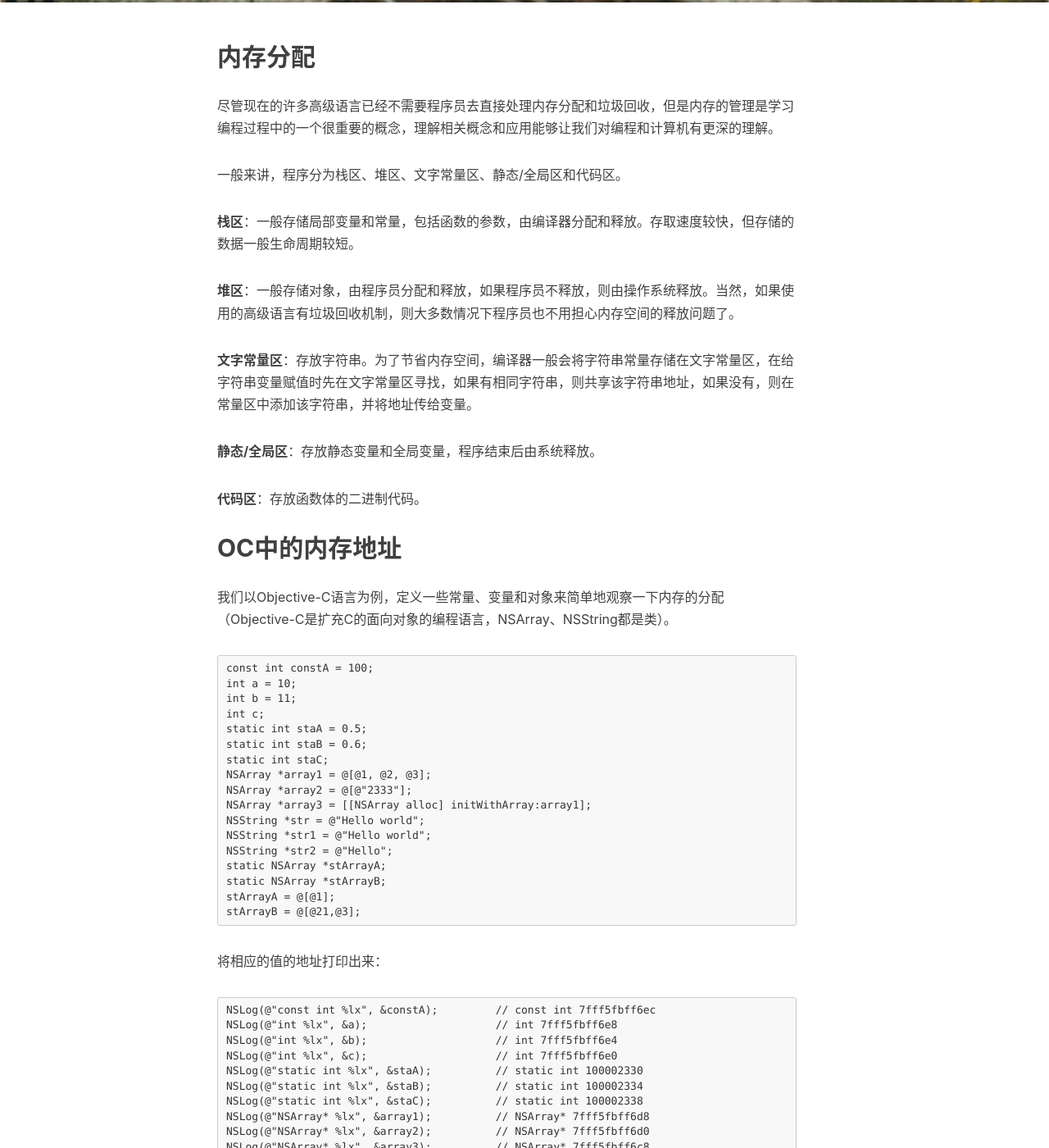
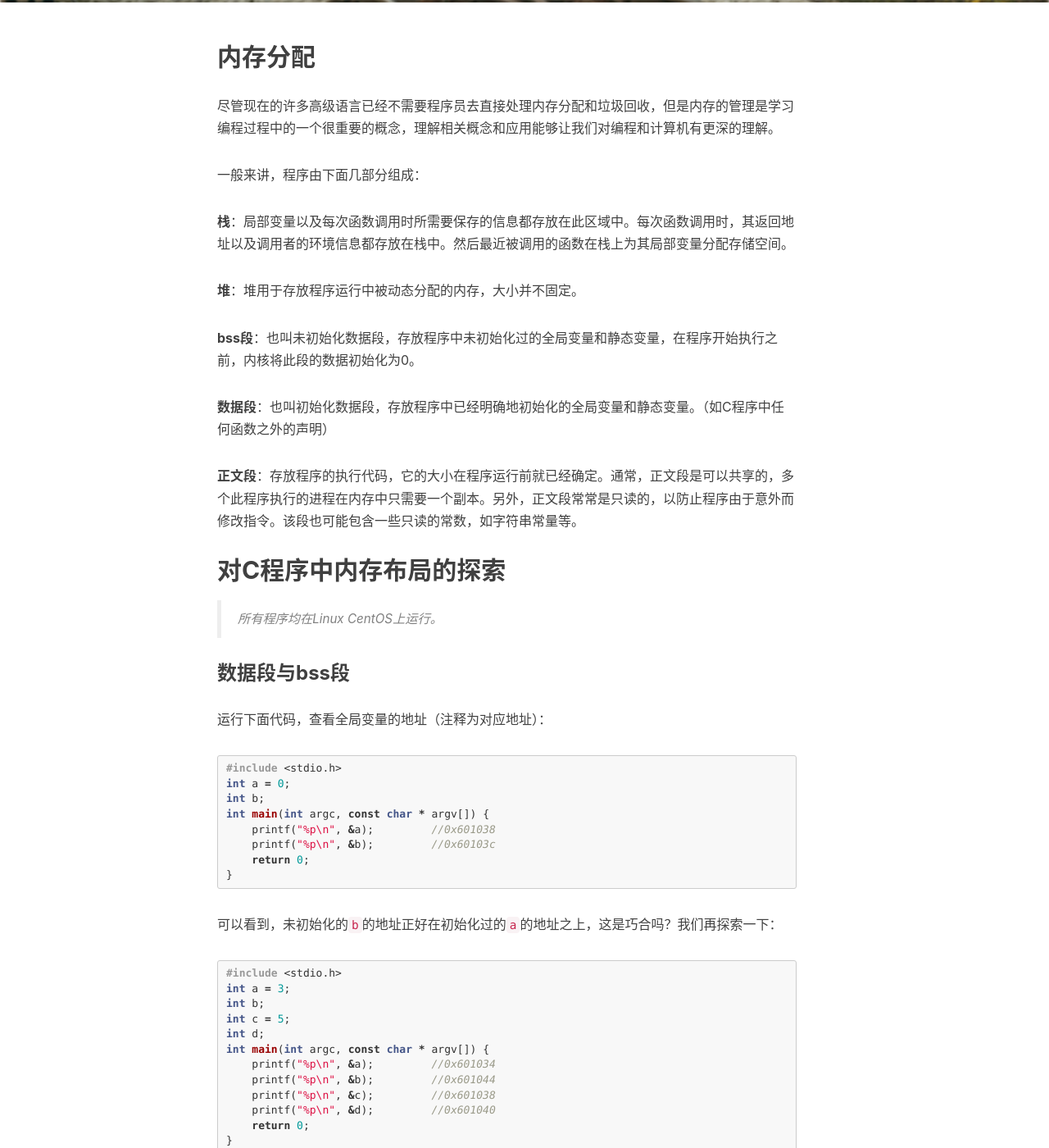
Before and after one commit to kehuizhao/kehuizhao.github.io, a Jekyll site: the page built from _posts/2017-3-31-memoryAlloc.markdown, in a window 1280 px wide and 1400 px high, scrolled down 520 px. Shown: the whole window at 82% size. Built offline with Jekyll 4.4.1, drawn with Linux system fonts in a browser that asks for light colours; nearby versions of some CDN libraries; comment, search, counter and statistics services are not loaded; some of the changed text lies outside the part shown.

Commit message:
update memory alloc blog

````diff
--- a/_posts/2017-3-31-memoryAlloc.markdown
+++ b/_posts/2017-3-31-memoryAlloc.markdown
@@ -14,75 +14,201 @@ tags:
 
 尽管现在的许多高级语言已经不需要程序员去直接处理内存分配和垃圾回收，但是内存的管理是学习编程过程中的一个很重要的概念，理解相关概念和应用能够让我们对编程和计算机有更深的理解。
 
-一般来讲，程序分为栈区、堆区、文字常量区、静态/全局区和代码区。
+一般来讲，程序由下面几部分组成：
 
-**栈区**：一般存储局部变量和常量，包括函数的参数，由编译器分配和释放。存取速度较快，但存储的数据一般生命周期较短。
+**栈**：局部变量以及每次函数调用时所需要保存的信息都存放在此区域中。每次函数调用时，其返回地址以及调用者的环境信息都存放在栈中。然后最近被调用的函数在栈上为其局部变量分配存储空间。
 
-**堆区**：一般存储对象，由程序员分配和释放，如果程序员不释放，则由操作系统释放。当然，如果使用的高级语言有垃圾回收机制，则大多数情况下程序员也不用担心内存空间的释放问题了。
+**堆**：堆用于存放程序运行中被动态分配的内存，大小并不固定。
 
-**文字常量区**：存放字符串。为了节省内存空间，编译器一般会将字符串常量存储在文字常量区，在给字符串变量赋值时先在文字常量区寻找，如果有相同字符串，则共享该字符串地址，如果没有，则在常量区中添加该字符串，并将地址传给变量。
+**bss段**：也叫未初始化数据段，存放程序中未初始化过的全局变量和静态变量，在程序开始执行之前，内核将此段的数据初始化为0。
 
-**静态/全局区**：存放静态变量和全局变量，程序结束后由系统释放。
+**数据段**：也叫初始化数据段，存放程序中已经明确地初始化的全局变量和静态变量。（如C程序中任何函数之外的声明）
 
-**代码区**：存放函数体的二进制代码。
+**正文段**：存放程序的执行代码，它的大小在程序运行前就已经确定。通常，正文段是可以共享的，多个此程序执行的进程在内存中只需要一个副本。另外，正文段常常是只读的，以防止程序由于意外而修改指令。该段也可能包含一些只读的常数，如字符串常量等。
 
-## OC中的内存地址
+## 对C程序中内存布局的探索
 
-我们以Objective-C语言为例，定义一些常量、变量和对象来简单地观察一下内存的分配（Objective-C是扩充C的面向对象的编程语言，NSArray、NSString都是类）。
+> 所有程序均在Linux CentOS上运行。
+
+### 数据段与bss段
+
+运行下面代码，查看全局变量的地址（注释为对应地址）：
+
+```c
+#include <stdio.h>
+
+int a = 0;
+int b;
+int main(int argc, const char * argv[]) {
+    printf("%p\n", &a);		//0x601038
+    printf("%p\n", &b);		//0x60103c
+    return 0;
+}
+```
+
+可以看到，未初始化的`b`的地址正好在初始化过的`a`的地址之上，这是巧合吗？我们再探索一下：
+
+```c
+#include <stdio.h>
+
+int a = 3;
+int b;
+int c = 5;
+int d;
+int main(int argc, const char * argv[]) {
+    printf("%p\n", &a);		//0x601034
+    printf("%p\n", &b);		//0x601044
+    printf("%p\n", &c);		//0x601038
+    printf("%p\n", &d);		//0x601040
+    return 0;
+}
+```
+初始化的`a`和`c`在低地址，而`b`和`d`在高地址，所以说这并不是偶然。
+
+另外，编译器通常对bss段的处理方式是：只描述大小，不增加目标文件体积。我们可以使用`size`命令来看一下编译后的`a.out`的各段大小，作为对比，我们先对一个没有声明任何函数和变量的程序执行`size`命名：
 
 ```
-const int constA = 100;
-int a = 10;
-int b = 11;
-int c;
-static int staA = 0.5;
-static int staB = 0.6;
-static int staC;
-NSArray *array1 = @[@1, @2, @3];
-NSArray *array2 = @[@"2333"];
-NSArray *array3 = [[NSArray alloc] initWithArray:array1];
-NSString *str = @"Hello world";
-NSString *str1 = @"Hello world";
-NSString *str2 = @"Hello";
-static NSArray *stArrayA;
-static NSArray *stArrayB;
-stArrayA = @[@1];
-stArrayB = @[@21,@3];
+$ size a.out
+```
+```
+   text	   data	    bss	    dec	    hex	filename
+   1129	    540	      4	   1673	    689	a.out
 ```
 
-将相应的值的地址打印出来：
+接下来，我们声明一个未初始化的全局的数组`int a[65535];`：
+
+```c
+#include <stdio.h>
+int bss[65535];
+int main(int argc, const char * argv[]) {
+    bss[0] = 1;
+    return 0;
+}
+```
+执行`size`:
 
 ```
-NSLog(@"const int %lx", &constA);         // const int 7fff5fbff6ec
-NSLog(@"int %lx", &a);                    // int 7fff5fbff6e8
-NSLog(@"int %lx", &b);                    // int 7fff5fbff6e4
-NSLog(@"int %lx", &c);                    // int 7fff5fbff6e0
-NSLog(@"static int %lx", &staA);          // static int 100002330
-NSLog(@"static int %lx", &staB);          // static int 100002334
-NSLog(@"static int %lx", &staC);          // static int 100002338
-NSLog(@"NSArray* %lx", &array1);          // NSArray* 7fff5fbff6d8
-NSLog(@"NSArray* %lx", &array2);          // NSArray* 7fff5fbff6d0
-NSLog(@"NSArray* %lx", &array3);          // NSArray* 7fff5fbff6c8
-NSLog(@"NSString* %lx", &str);            // NSString* 7fff5fbff6b8
-NSLog(@"NSString* %lx", &str1);           // NSString* 7fff5fbff6b0
-NSLog(@"NSString* %lx", &str2);           // NSString* 7fff5fbff6a8
-NSLog(@"static NSArray* %lx", &stArrayA); // static NSArray* 100002340
-NSLog(@"static NSArray* %lx", &stArrayB); // static NSArray* 100002348
-NSLog(@"NSArray %lx", array1);            // NSArray 1002032a0
-NSLog(@"NSArray %lx", array2);            // NSArray 1002013f0
-NSLog(@"NSArray %lx", array3);            // NSArray 1002035c0
-NSLog(@"NSString %lx", str);              // NSString 100002080
-NSLog(@"NSString %lx", str1);             // NSString 100002080
-NSLog(@"NSString %lx", str2);             // NSString 1000020a0
-NSLog(@"static NSArray %lx", stArrayA);   // static NSArray 1002035f0
-NSLog(@"static NSArray %lx", stArrayB);   // static NSArray 1002013d0
+   text	   data	    bss	    dec	    hex	filename
+   1145	    540	 262176	 263861	  406b5	a.out
+
 ```
-分析一下打印结果，可以得出：
 
-1. 局部的常量和变量（包括指针）存于高地址，连续声明的变量地址会紧挨在一起，地址从高地址向低地址扩展。这一部分就是**栈**。
-2. 对象存储于低地址，而且连续声明的对象地址不连续。这一部分就是**堆**，其实堆内存是由类似链表的结构串起来的，每一个空闲内存块地址并不一定连续，所以会出现这样的现象。
-3. 静态的变量会存储于低地址，比堆空间地址还低，静态的对象只有指针存储在静态区，分配给对象的空间在堆中。
-4. 表示字符串的类`NSString`的对象存储在比静态区地址还要低一些的地址中，变量`str`与`str1`的值相同，所以共享字符串地址。
+很明显，bss段变大了，再看一下`a.out`的大小：
+
+```
+$ ls -l a.out
+```
+```
+-rwxr-xr-x. 1 thdlee thdlee 8848 5月  11 17:49 a.out
+```
+
+目标文件的大小远远小于65535个`int`，这次直接将数组赋一个初值`int bss[65535] = {1};`，再进行同样的操作：
+
+```
+$ size a.out
+```
+```
+   text	   data	    bss	    dec	    hex	filename
+   1129	 262708	      4	 263841	  406a1	a.out
+```
+```
+$ ls -l a.out
+```
+```
+-rwxr-xr-x. 1 thdlee thdlee 270680 5月  11 17:49 a.out
+```
+
+不出所料，data段增大了，文件也变成了应有的大小。
+
+### 代码段
+
+代码段的内存地址可以用函数指针来检测：
+
+```c
+#include <stdio.h>
+void foo() {
+}
+
+int a;
+int main(int argc, const char * argv[]) {
+    printf("%p\n", &a);			\\0x601034
+    printf("%p\n", &foo);		\\0x40052d
+    return 0;
+}
+```
+
+函数是存放在代码段的，所以看到函数的内存地址比数据区还要低。另外，文本区一般还存放着字符串常量，我们先来看看下面这个例子：
+
+```c
+#include <stdio.h>
+
+int main(int argc, const char * argv[]) {
+    char *a = "Hello World!";
+    char *b = "Hello World!";
+    char *c = "Hello";
+    printf("%p\n", a);		\\0x400630
+    printf("%p\n", b);		\\0x400630
+    printf("%p\n", c);		\\0x40063d
+    return 0;
+}
+```
+从例子中可以看到，字符串的地址在与函数地址差不多的地方，而且对于指向相同字符串的指针变量，它们的地址是相同的。
+
+### 堆和栈
+
+一般来说，堆是由低地址向高地址增长的，而栈是由高地址向低地址增长。
+
+按照惯例，我们还是用一个小程序来探索一下：
+
+```c
+#include <stdio.h>
+#include <stdlib.h>
+int main(int argc, const char * argv[]) {
+    int a = 1;
+    int b = 2;
+    char *p1 = malloc(16);
+    char *p2 = malloc(16);
+    printf("%p\n", &a);		\\0x7ffe145134dc
+    printf("%p\n", &b);		\\0x7ffe145134d8
+    printf("%p\n", p1);		\\0x1478010
+    printf("%p\n", p2);		\\0x1478030
+    free(p1);
+    free(p2);
+    return 0;
+}
+```
+
+根据变量的声明顺序，可以看到栈是向下增长，而堆是向上增长的。这里要注意的一点是，指针`p1`和`p2`存储的是指向对的地址，但是它们两个的存储位置是在栈上的。我们再来看看函数调用中变量地址的变化。
+
+```c
+#include <stdio.h>
+
+void foo2() {
+    int c;
+    printf("%p\n", &c);		\\0x7fffb97a99ec
+}
+
+void foo1() {
+    int b;
+    printf("%p\n", &b);		\\0x7fffb97a9a0c
+    foo2();
+}
+
+void bar() {
+    int d;
+    printf("%p\n", &d);		\\0x7fffb97a9a0c
+}
+
+int main(int argc, const char * argv[]) {
+    int a;
+    printf("%p\n", &a);		\\0x7fffb97a9a3c
+    foo1();
+    bar();
+    return 0;
+}
+```
+
+随着函数的开始，栈也开始向下扩展。当函数结束时，分配在栈上的空间也跟着收回。
 
 ## 更进一步地探讨
 
````
Also changed, not shown: img/MemoryAlloc/logicalAddress.jpg.
